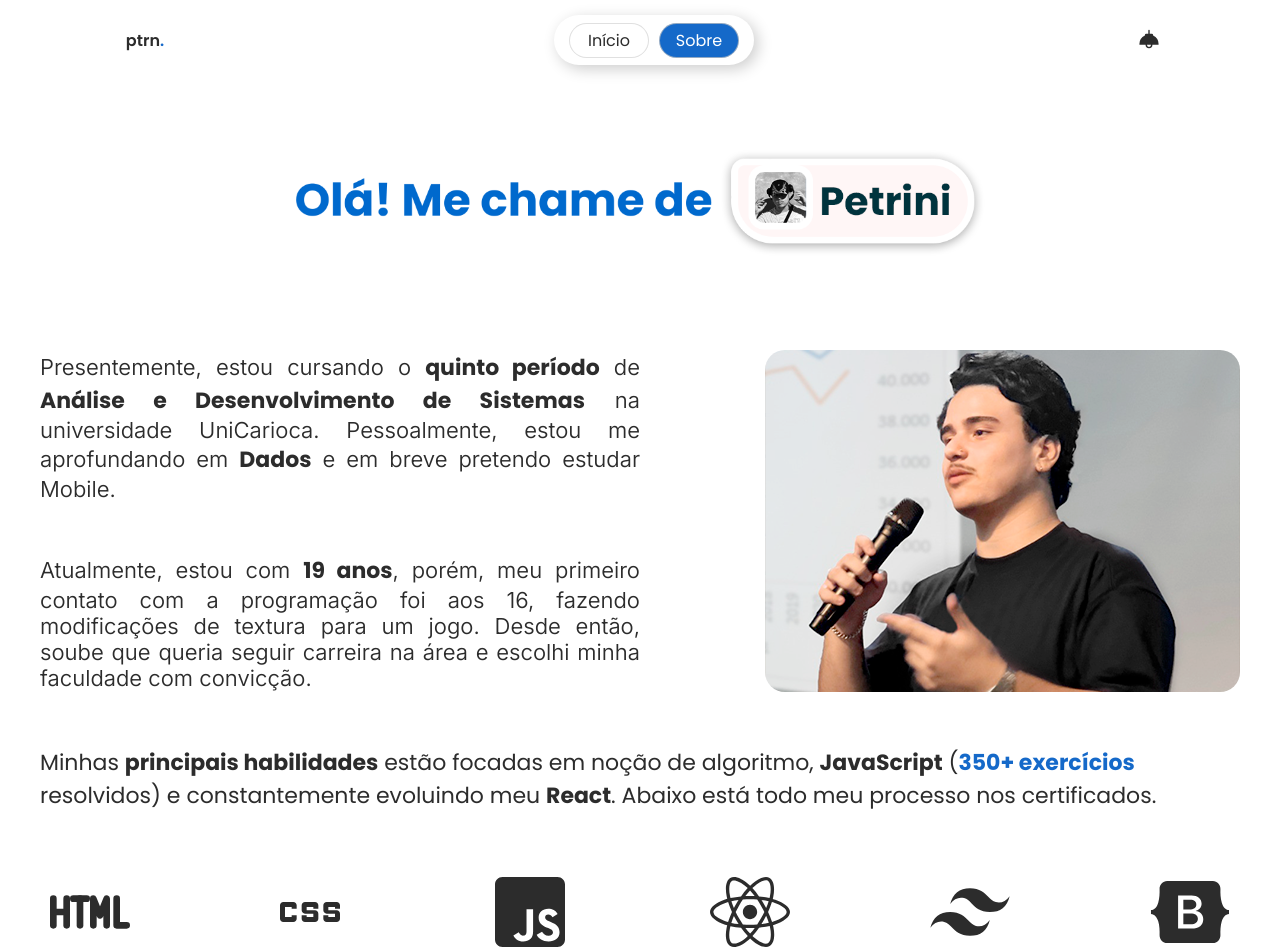
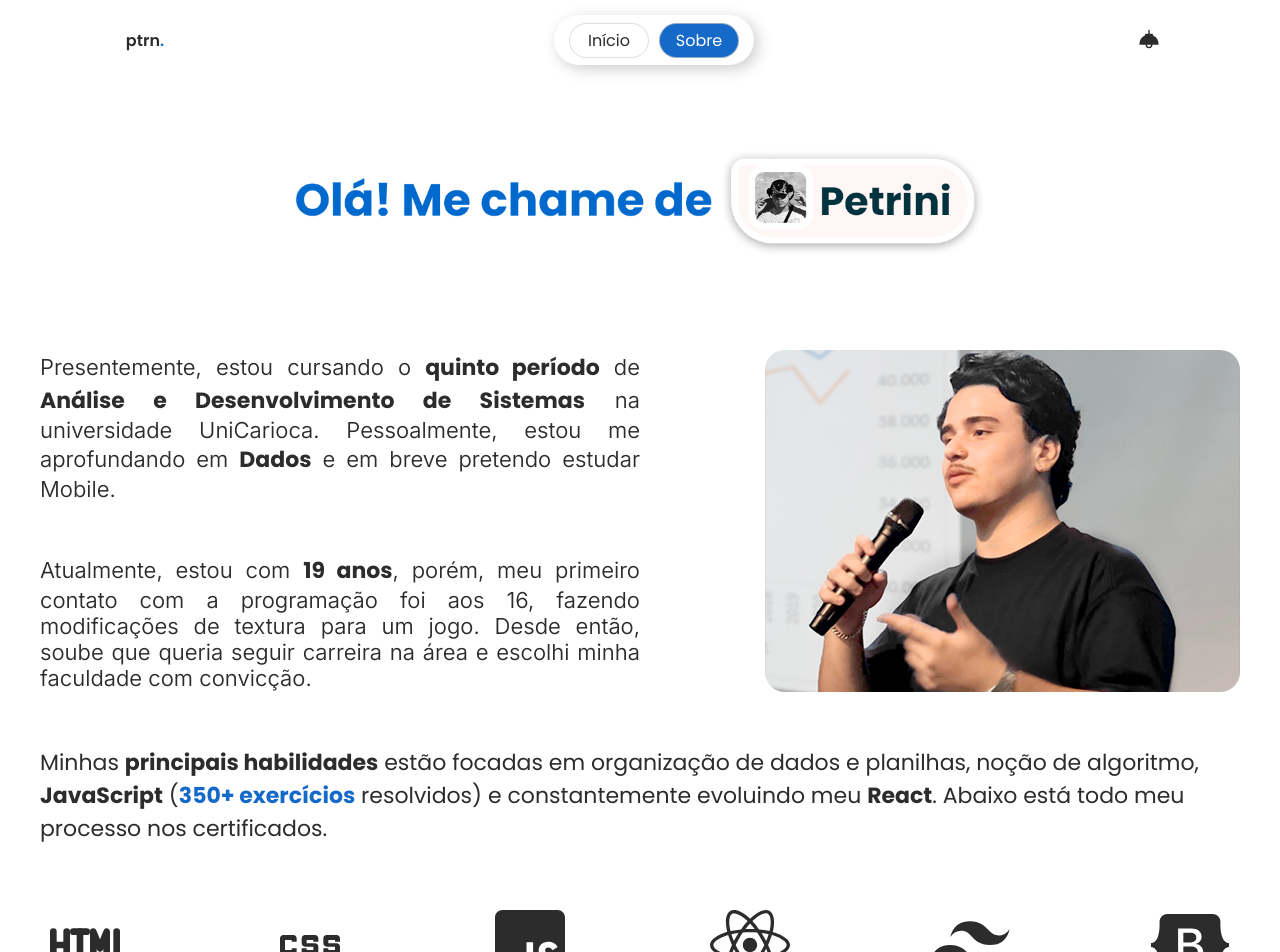
Before and after one commit to gilbertopetrini/portfolio, a Next.js app: page /sobreMim in a window 1280 px wide. Shown: the top 952 px of the page. Built offline with nearby package versions, Linux system fonts and the light colour scheme; a web font is replaced by a local one.

Commit message:
Atualização nescessária7

```diff
--- a/app/componentes/Greetings2/index.jsx
+++ b/app/componentes/Greetings2/index.jsx
@@ -21,7 +21,7 @@ export default function Greetings2(){
                     </div>
                     <div className={styles.iconesTec}>
                         <div className={styles.habilidades}>
-                            <p>Minhas <strong>principais habilidades</strong> estão focadas em noção de algoritmo, <strong>JavaScript</strong> (<strong className={styles.highlight}>350+ exercícios</strong> resolvidos) e constantemente evoluindo meu <strong >React</strong>. Abaixo está todo meu processo nos certificados.
+                            <p>Minhas <strong>principais habilidades</strong> estão focadas em organização de dados e planilhas, noção de algoritmo, <strong>JavaScript</strong> (<strong className={styles.highlight}>350+ exercícios</strong> resolvidos) e constantemente evoluindo meu <strong >React</strong>. Abaixo está todo meu processo nos certificados.
                             </p>
                         </div>
                         <div className={styles.icones}>
```
